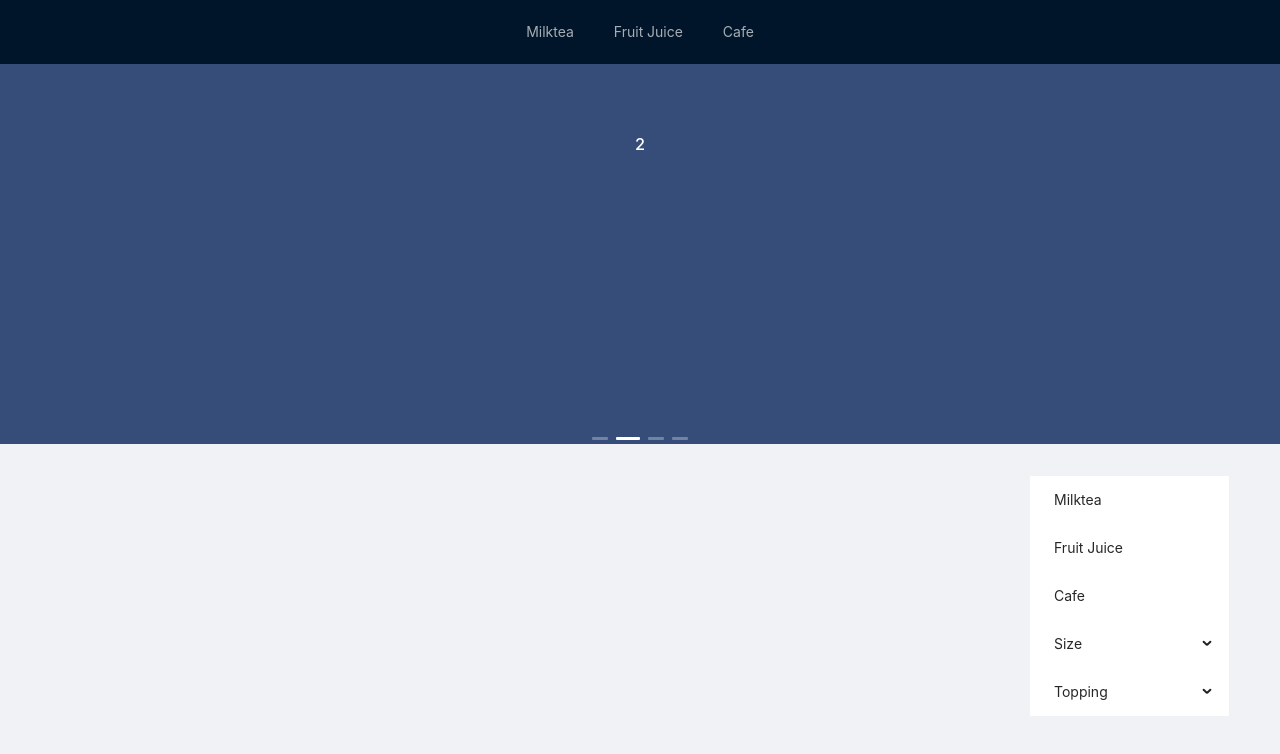
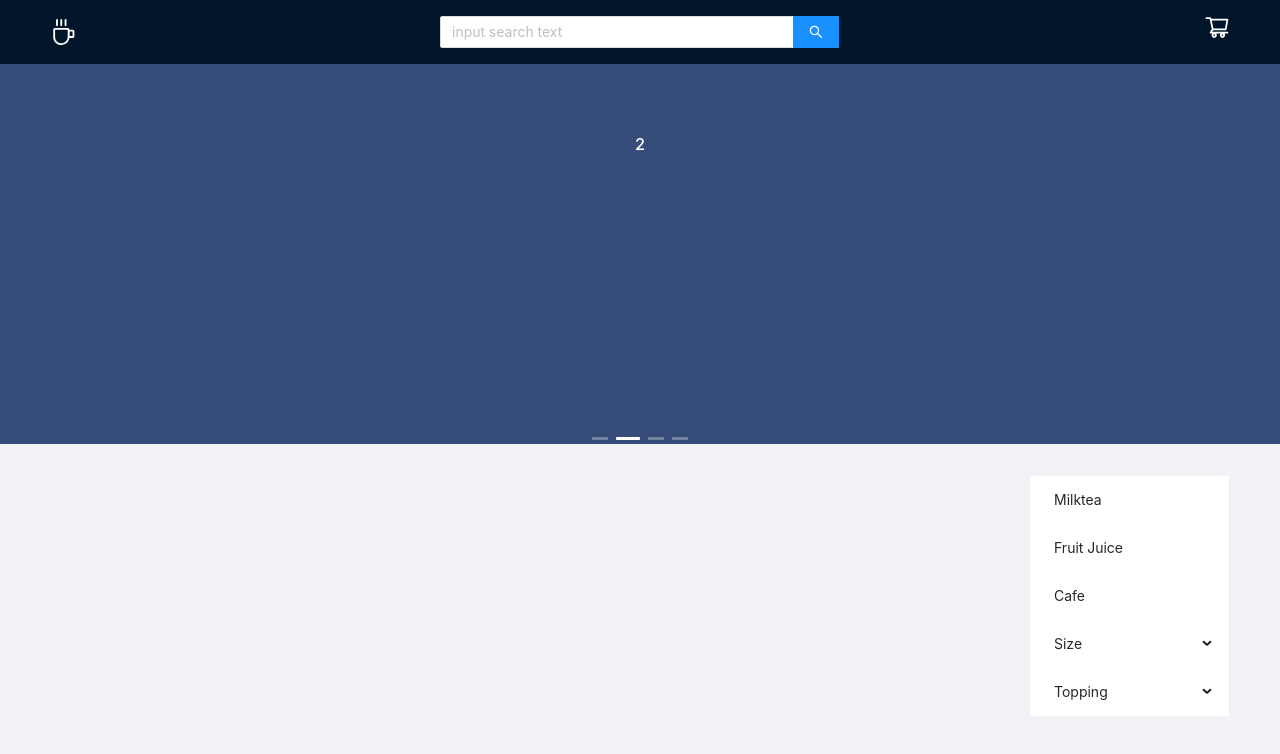
Before and after one commit to baoray99/DAJAVA, a React (Create React App) app: page /drink/ in a window 1280 px wide. Shown: the top 754 px of the page. Built offline with nearby package versions, Linux system fonts and the light colour scheme; sample sign-in values are in the browser's storage.

Commit message:
fix layout

```diff
--- a/src/App.js
+++ b/src/App.js
@@ -9,6 +9,7 @@ import {
 import Login from "../src/pages/login/Login";
 import ProtectedRoute from "../src/guard/ProtectedRoute";
 import Layouts from "../src/layouts/mainLayout/MainLayout";
+import Cart from "../src/pages/cart/Cart";
 
 export default function App() {
   return (
@@ -17,8 +18,8 @@ export default function App() {
         <Switch>
           <Redirect exact from="/" to="/login" />
           <Route exact path="/login" component={Login} />
-          <ProtectedRoute exact path="/*" component={Layouts} />
-          {/* muon lay het path co trong layout thi cho path cho /* la dc */}
+          <ProtectedRoute path="/drink/*" component={Layouts} />
+          <Route exact path="/cart" component={Cart}></Route>
         </Switch>
       </Router>
     </div>
--- /dev/null
+++ b/src/components/ProductDetail.js
@@ -0,0 +1,21 @@
+import React from "react";
+import { Drawer } from "antd";
+
+export default function ProductDetail(props) {
+  const onClose = props.onClose;
+  const visible = props.visible;
+  return (
+    <div>
+      <Drawer
+        title="Basic Drawer"
+        placement="right"
+        closable={false}
+        onClose={onClose}
+        visible={visible}
+        getContainer={false}
+      >
+        <p>Some contents...</p>
+      </Drawer>
+    </div>
+  );
+}
--- a/src/layouts/mainLayout/MainLayout.css
+++ b/src/layouts/mainLayout/MainLayout.css
@@ -6,7 +6,7 @@
 }
 .sticky {
   position: fixed;
-  top: 0;
+  top: 64px;
   right: 50px;
   width: 200px;
   height: auto !important;
@@ -14,3 +14,11 @@
 .content {
   margin-right: 200px;
 }
+.header {
+  position: fixed;
+  z-index: 99;
+  width: 100%;
+  display: flex;
+  justify-content: space-between;
+  align-items: center;
+}
--- a/src/layouts/mainLayout/MainLayout.js
+++ b/src/layouts/mainLayout/MainLayout.js
@@ -7,7 +7,8 @@ import {
   Link,
   useLocation,
 } from "react-router-dom";
-import { Layout, Menu, Carousel } from "antd";
+import { Layout, Menu, Carousel, Input } from "antd";
+import { CoffeeOutlined, ShoppingCartOutlined } from "@ant-design/icons";
 import Milktea from "../../pages/milktea/Milktea";
 import FruitJuice from "../../pages/fruitjuice/FruitJuice";
 
@@ -16,6 +17,7 @@ export default function MainLayout() {
   const { Header, Content, Footer, Sider } = Layout;
   const location = useLocation();
   const path = location.pathname;
+  const { Search } = Input;
   const contentStyle = {
     height: 380,
     color: "#fff",
@@ -49,18 +51,18 @@ export default function MainLayout() {
       <Router>
         <Layout>
           <Header className="header">
-            <div className="logo" />
-            <Menu
-              theme="dark"
-              mode="horizontal"
-              style={{ display: "flex", justifyContent: "center" }}
-            >
-              <Menu.Item key="1">Milktea</Menu.Item>
-              <Menu.Item key="2">Fruit Juice</Menu.Item>
-              <Menu.Item key="3">Cafe</Menu.Item>
-            </Menu>
+            <CoffeeOutlined style={{ fontSize: 26, color: "white" }} />
+            <Search
+              placeholder="input search text"
+              enterButton
+              allowClear
+              style={{ width: 400 }}
+            />
+            <Link to="/cart" target="_top">
+              <ShoppingCartOutlined style={{ fontSize: 26, color: "white" }} />
+            </Link>
           </Header>
-          <Content style={{ width: "100%" }}>
+          <Content style={{ width: "100%", marginTop: 64 }}>
             <Carousel autoplay>
               <div>
                 <h3 style={contentStyle}>1</h3>
@@ -86,10 +88,14 @@ export default function MainLayout() {
                   style={{ padding: "0 24px", minHeight: 280 }}
                   id="myContent"
                 >
-                  <Route exact path="/milktea" component={Milktea}></Route>
                   <Route
                     exact
-                    path="/fruitjuice"
+                    path="/drink/milktea"
+                    component={Milktea}
+                  ></Route>
+                  <Route
+                    exact
+                    path="/drink/fruitjuice"
                     component={FruitJuice}
                   ></Route>
                 </Content>
@@ -105,10 +111,10 @@ export default function MainLayout() {
                     onClick={changeKey}
                   >
                     <Menu.Item key="1">
-                      <Link to="/milktea">Milktea</Link>
+                      <Link to="/drink/milktea">Milktea</Link>
                     </Menu.Item>
                     <Menu.Item key="2">
-                      <Link to="/fruitjuice">Fruit Juice</Link>
+                      <Link to="/drink/fruitjuice">Fruit Juice</Link>
                     </Menu.Item>
                     <Menu.Item key="3">
                       <Link>Cafe</Link>
--- /dev/null
+++ b/src/pages/cart/Cart.js
@@ -0,0 +1,9 @@
+import React from "react";
+
+export default function Cart() {
+  return (
+    <div>
+      <p>Alocc</p>
+    </div>
+  );
+}
--- a/src/pages/login/Login.js
+++ b/src/pages/login/Login.js
@@ -29,7 +29,7 @@ export default function Login() {
     console.log("Failed:", errorInfo);
   };
   if (localStorage.getItem("token")) {
-    return <Redirect to="/home" />;
+    return <Redirect to="/drink/" />;
   }
   return (
     <div className="login">
--- /dev/null
+++ b/src/pages/milktea/Milktea.css
@@ -0,0 +1,13 @@
+.name_drink {
+  font-size: 14px;
+  color: black;
+}
+.name_drink:hover {
+  text-decoration: underline;
+  color: black;
+}
+.site-drawer-render-in-current-wrapper {
+  background: #fafafa;
+  border: 1px solid #ebedf0;
+  border-radius: 2px;
+}
--- a/src/pages/milktea/Milktea.js
+++ b/src/pages/milktea/Milktea.js
@@ -1,14 +1,22 @@
 import React, { useEffect, useState } from "react";
 import { Card, Spin } from "antd";
 import MilkteaAPI from "../../api/Milktea";
+import ProductDetail from "../../components/ProductDetail";
+import { Link } from "react-router-dom";
+import { LoadingOutlined } from "@ant-design/icons";
+import "./Milktea.css";
 
-import { LoadingOutlined } from "@ant-design/icons";
-
-export default function Milktea() {
-  const { Meta } = Card;
+export default function Milktea(props) {
   const antIcon = <LoadingOutlined style={{ fontSize: 24 }} spin />;
   const [data, setData] = useState(null);
   const [loading, setLoading] = useState(false);
+  const [visible, setVisible] = useState(false);
+  const showDrawer = () => {
+    setVisible(true);
+  };
+  const onClose = () => {
+    setVisible(false);
+  };
   useEffect(() => {
     setLoading(true);
     MilkteaAPI.getAllMilktea()
@@ -29,22 +37,36 @@ export default function Milktea() {
             display: "flex",
             flexWrap: "wrap",
           }}
+          className="site-drawer-render-in-current-wrapper"
         >
           {data &&
             data.map((milktea) => {
               return (
                 <Card
-                  style={{ width: 250, margin: 20 }}
+                  style={{
+                    width: 250,
+                    margin: 20,
+                  }}
                   cover={<img alt="example" src={milktea.avatar} />}
                 >
-                  <Meta
-                    title={milktea.name}
-                    description="This is the description"
-                  />
+                  <div style={{ display: "flex" }}>
+                    <Link
+                      className="name_drink"
+                      // to="/milktea/detail"
+                      // target="_top"
+                      onClick={showDrawer}
+                    >
+                      {milktea.name}
+                    </Link>
+                  </div>
+                  <div style={{ display: "flex" }}>
+                    <p>cailontao</p>
+                  </div>
                 </Card>
               );
             })}
         </div>
+        <ProductDetail visible={visible} onClose={onClose} />
       </Spin>
     </div>
   );
```
Also changed, not shown: 2 other files (tests, documents, lock files or other folders).
